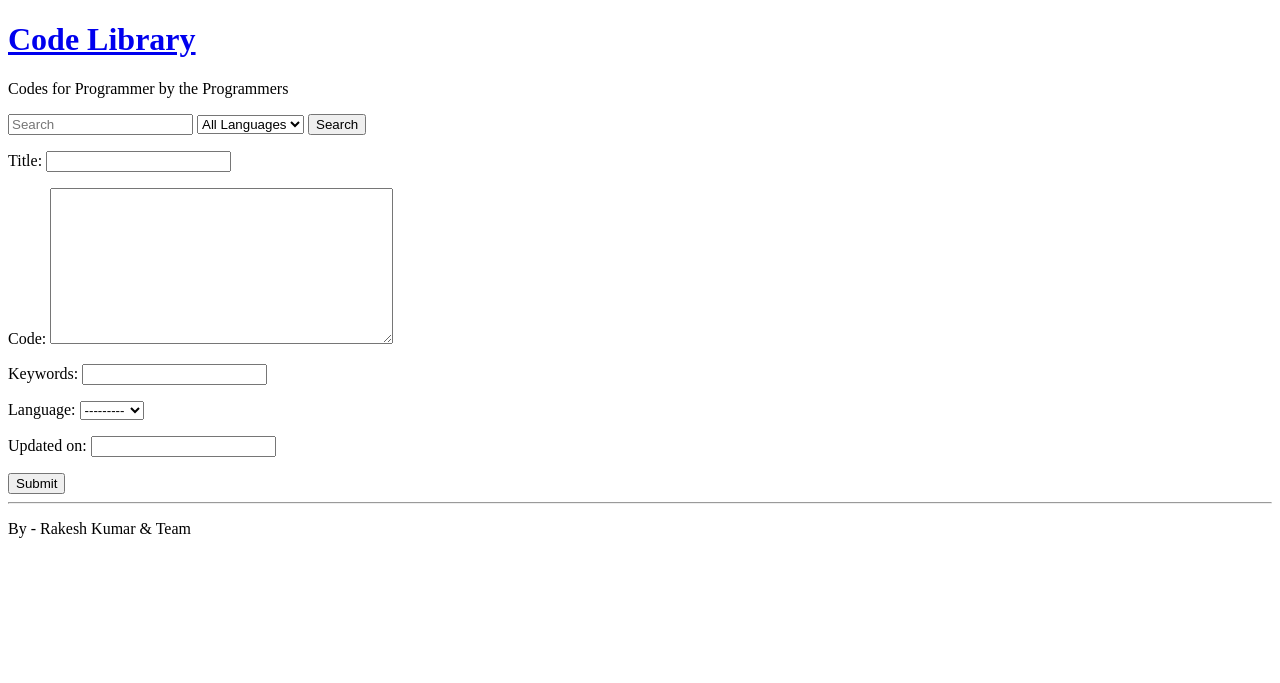
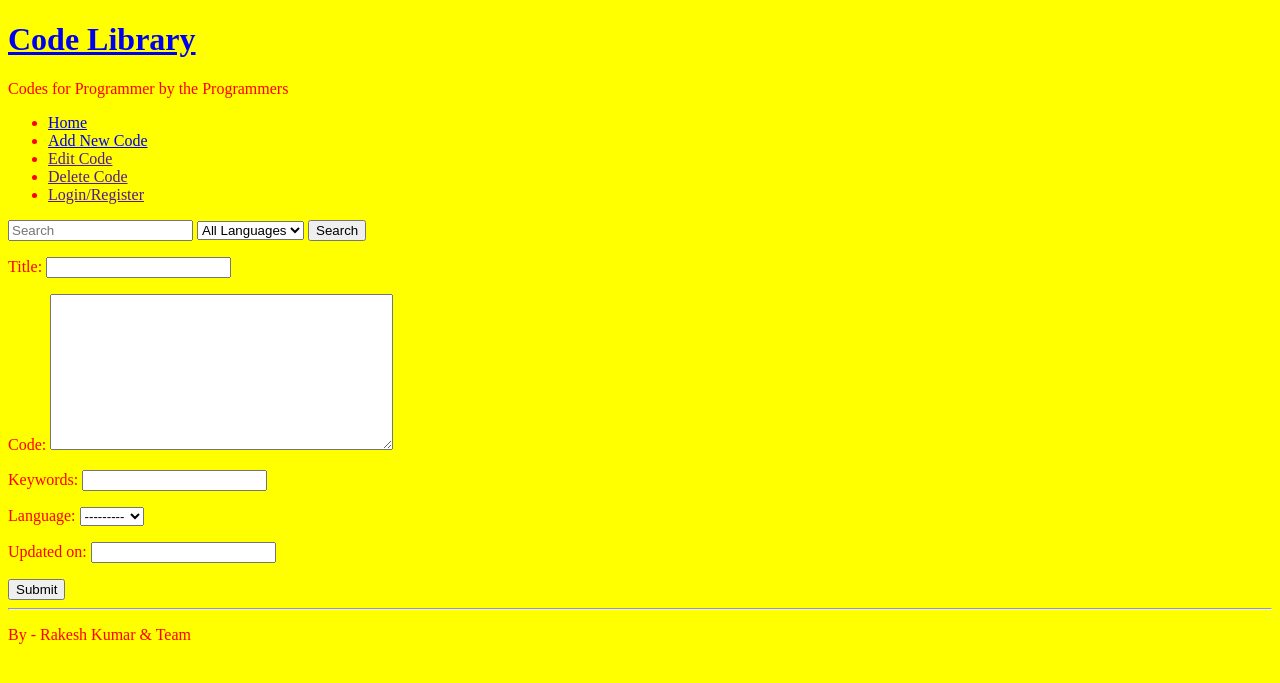
Before and after one commit to linrakesh/CodeLibrary, a Django app: page /add/ in a window 1280 px wide. Shown: the top 683 px of the page. Run offline with Django 3.2, Linux system fonts and the light colour scheme; data comes from the database, SQL or seed files in the repository.

Commit message:
links added in base theme

```diff
--- /dev/null
+++ b/library/static/css/style.css
@@ -0,0 +1 @@
+body{background:yellow; color:red;}
--- a/library/templates/library/base.html
+++ b/library/templates/library/base.html
@@ -1,14 +1,36 @@
+{% load static %}
 <!DOCTYPE html>
 <html lang="en">
+
 <head>
     <meta charset="UTF-8">
     <meta name="viewport" content="width=device-width, initial-scale=1.0">
     <meta http-equiv="X-UA-Compatible" content="ie=edge">
     <title>Django Based Code Library Home Page-Document</title>
+    <link rel="stylesheet" href="{% static 'css/style.css' %}">
 </head>
+
 <body>
-    <h1><a href="{% url 'home' %}">Code Library</a></h1>
-    <p> Codes for Programmer by the Programmers</p>
+    <div class="container">
+        <div class="logo">
+            <h1><a href="{% url 'home' %}">Code Library</a></h1>
+            <p> Codes for Programmer by the Programmers</p>
+        </div>
+        <div class="menu">
+            <ul>
+                <li><a href="{% url 'home' %}">Home</a></li>
+                <li><a href="{% url 'add' %}">Add New Code</a></li>
+                <li><a href="">Edit Code</a></li>
+                <li><a href="">Delete Code</a></li>
+                <li><a href="">Login/Register</a></li>
+
+            </ul>
+        </div>
+    </div>
+    <!--end of container class-->
+
+
+
     {% include 'library/searchform.html'  %}
 
     {% block content %}
@@ -18,4 +40,5 @@
     <hr>
     <p> By - Rakesh Kumar & Team </p>
 </body>
+
 </html>
--- a/library/urls.py
+++ b/library/urls.py
@@ -8,6 +8,4 @@ urlpatterns = [
     path('add/', addCode.as_view(), name="add"),
     path('<int:pk>/update/', updateCode.as_view(), name="update"),
     path('<int:pk>/delete/', deleteCode.as_view(), name="delete"),
-
-
 ]
--- a/library/views.py
+++ b/library/views.py
@@ -14,7 +14,7 @@ class homeView(ListView):
     model = code
     context_object_name = 'posts'
     paginate_by = 10
-    queryset = code.objects.filter(status='Pub').order_by('-updated_on')
+    # queryset = code.objects.filter(status='Pub').order_by('-updated_on')
     template_name = 'library/home.html'
 
 class addCode(CreateView):
```
